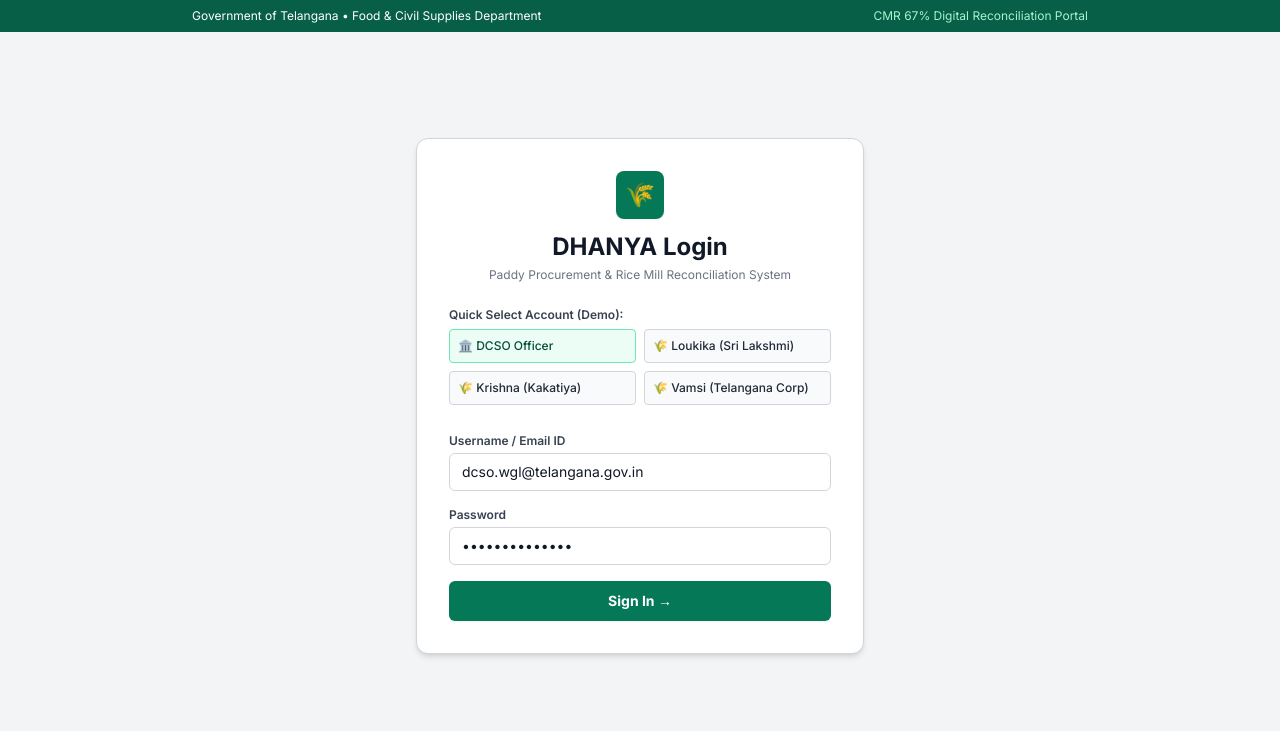
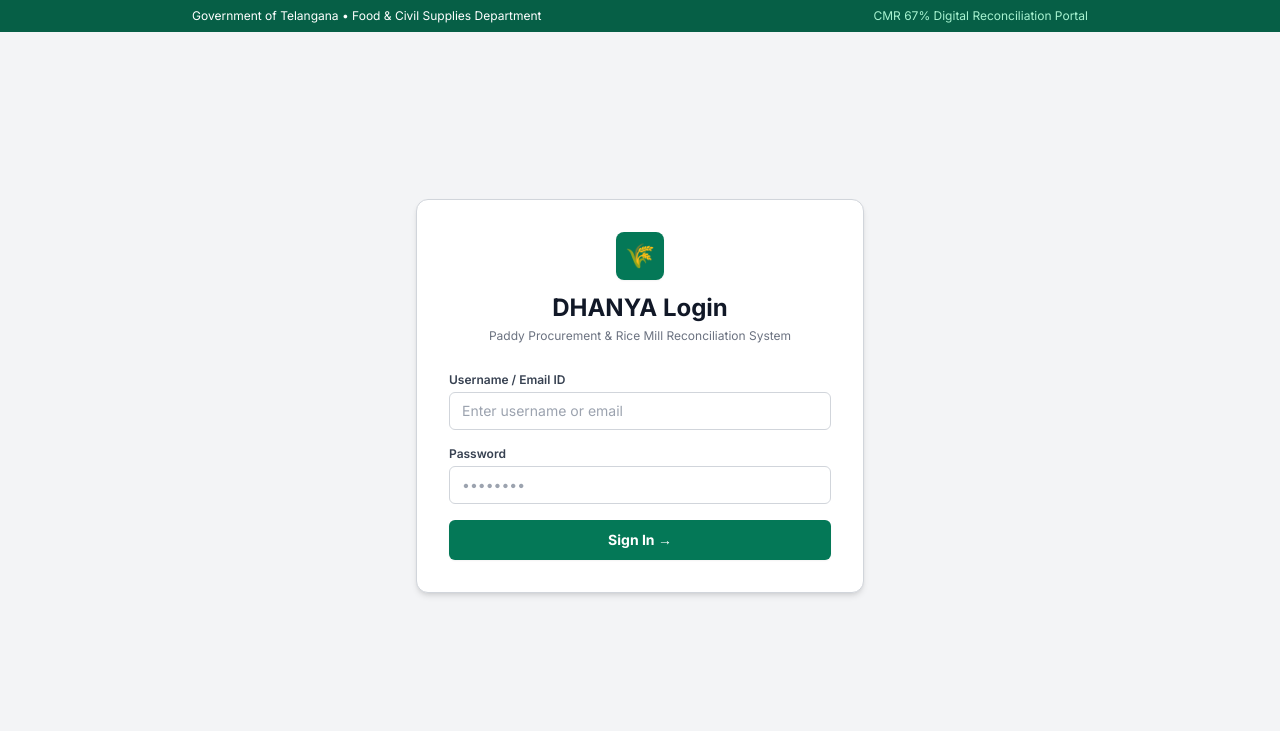
Before and after one commit to loukikamalla/Mini-Hackathon, a Flask app: page / in a window 1280 px wide. Shown: the top 731 px of the page. Run offline with Flask 3, Linux system fonts and the light colour scheme; some libraries are stand-ins or nearby versions.

Commit message:
Remove quick select options from login page leaving clean username/password form

```diff
--- a/flask_backend/templates/landing.html
+++ b/flask_backend/templates/landing.html
@@ -33,25 +33,6 @@
         <p class="text-xs text-gray-500">Paddy Procurement & Rice Mill Reconciliation System</p>
       </div>
 
-      <!-- Quick Demo Account Buttons -->
-      <div class="space-y-1.5">
-        <label class="block text-xs font-semibold text-gray-700">Quick Select Account (Demo):</label>
-        <div class="grid grid-cols-2 gap-2 text-xs">
-          <button type="button" onclick="setCredentials('dcso.wgl@telangana.gov.in', 'Govt@Civil2025')" class="p-2 text-left bg-emerald-50 hover:bg-emerald-100 text-emerald-900 border border-emerald-300 rounded font-medium transition">
-            🏛️ DCSO Officer
-          </button>
-          <button type="button" onclick="setCredentials('Loukika', 'Miller@2025')" class="p-2 text-left bg-gray-50 hover:bg-gray-100 text-gray-800 border border-gray-300 rounded font-medium transition">
-            🌾 Loukika (Sri Lakshmi)
-          </button>
-          <button type="button" onclick="setCredentials('krishna', 'Miller@2025')" class="p-2 text-left bg-gray-50 hover:bg-gray-100 text-gray-800 border border-gray-300 rounded font-medium transition">
-            🌾 Krishna (Kakatiya)
-          </button>
-          <button type="button" onclick="setCredentials('Vamsi', 'Miller@2025')" class="p-2 text-left bg-gray-50 hover:bg-gray-100 text-gray-800 border border-gray-300 rounded font-medium transition">
-            🌾 Vamsi (Telangana Corp)
-          </button>
-        </div>
-      </div>
-
       <!-- Login Form -->
       <form onsubmit="handleLogin(event)" class="space-y-4 pt-1 text-xs">
         <div>
@@ -82,14 +63,6 @@
   </footer>
 
   <script>
-    function setCredentials(user, pass) {
-      document.getElementById('username').value = user;
-      document.getElementById('password').value = pass;
-    }
-
-    // Default pre-fill
-    setCredentials('dcso.wgl@telangana.gov.in', 'Govt@Civil2025');
-
     function handleLogin(e) {
       e.preventDefault();
       const username = document.getElementById('username').value.trim();
```
